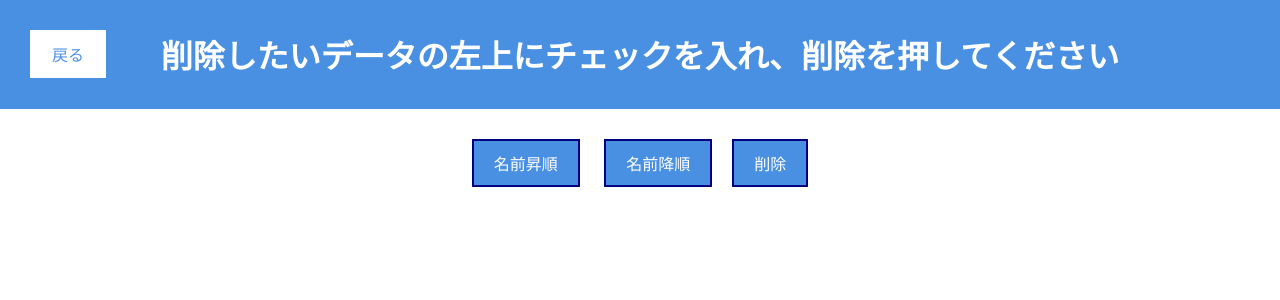
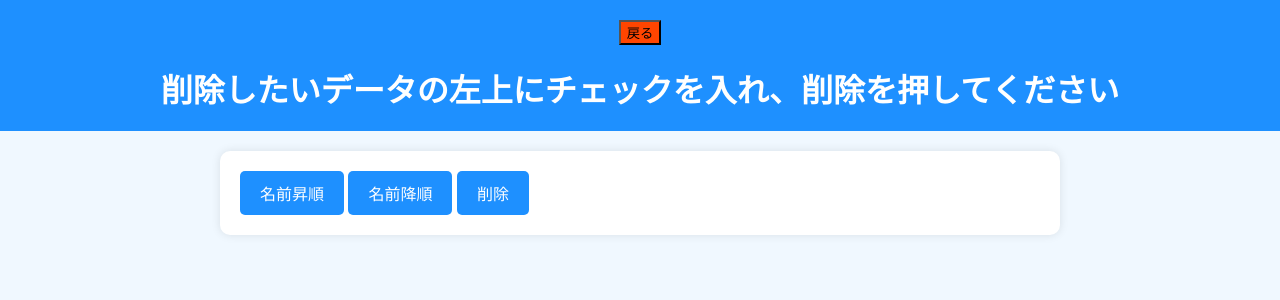
Before and after one commit to yabukilab/ogasawara-d, a PHP site: page /show_all.php in a window 1280 px wide. Shown: the top 300 px of the page. Run offline with PHP 8.4, Linux system fonts and the light colour scheme; the visitor is signed in with stand-in values (Sample User, id 1); data that the repository does not hold is empty.

Commit message:
お試しCSS

```diff
--- a/htdocs/style.css
+++ b/htdocs/style.css
@@ -1,194 +1,175 @@
-/*style.css*/
-/*全体*/
+/* style.css */
+
 body {
     font-family: Arial, sans-serif;
-    background-color: #FFFFFF;
     margin: 0;
     padding: 0;
+    background-color: #f0f8ff;
+    color: #333;
 }
+
 .header {
-    background-color: #4A90E2;
+    background-color: #1e90ff;
     color: white;
-    padding: 10px 0;
-    text-align: center;
-    position: relative;
-}
-.header .return-button {
-    position: absolute;
-    left: 10px;
-    top: 50%;
-    transform: translateY(-50%);
-    background-color: white;
-    color: #4A90E2;
-    border: 2px solid #fff;
-    padding: 10px 20px;
-    margin-left: 20px;
-    font-size: 16px;
-    cursor: pointer;
-}
-.header .return-button:hover {
-    background-color: #4A90E2;
-    color: white;
-    border: 2px solid #fff;
-}
-.container {
-    width: 90%;
-    margin: 20px auto;
+    padding: 20px;
     text-align: center;
 }
+
+.header h1 {
+    margin: 0;
+    font-size: 2em;
+}
+
+.container {
+    max-width: 800px;
+    margin: 20px auto;
+    padding: 20px;
+    background-color: white;
+    box-shadow: 0 0 10px rgba(0, 0, 0, 0.1);
+    border-radius: 10px;
+}
+
 .title {
-    font-size: 24px;
-    margin-bottom: 30px;
+    font-size: 1.5em;
+    margin-bottom: 20px;
+    text-align: center;
 }
+
 .form-group {
     margin-bottom: 20px;
 }
-input {
+
+.form-group label {
+    display: block;
+    margin-bottom: 5px;
+    font-weight: bold;
+}
+
+.form-group input[type="text"],
+.form-group input[type="password"],
+.form-group input[type="file"],
+.form-group textarea {
+    width: 100%;
     padding: 10px;
-    font-size: 16px;
-    width: 200px;
-    display: block;
-    margin: 0 auto;
+    box-sizing: border-box;
+    border: 1px solid #ccc;
+    border-radius: 5px;
 }
+
+.form-group input[type="file"] {
+    padding: 3px;
+}
+
+.button {
+    display: inline-block;
+    padding: 10px 20px;
+    font-size: 1em;
+    color: white;
+    background-color: #1e90ff;
+    border: none;
+    border-radius: 5px;
+    text-align: center;
+    cursor: pointer;
+    transition: background-color 0.3s ease;
+}
+
+.button:hover {
+    background-color: #1c86ee;
+}
+
+.return-button {
+    background-color: #ff4500;
+    margin-bottom: 20px;
+}
+
+.return-button:hover {
+    background-color: #ff6347;
+}
+
+.grid-container {
+    display: grid;
+    grid-template-columns: repeat(auto-fill, minmax(200px, 1fr));
+    gap: 20px;
+}
+
+.book-item,
+.book-itemNot {
+    border: 1px solid #ddd;
+    border-radius: 5px;
+    overflow: hidden;
+    box-shadow: 0 0 10px rgba(0, 0, 0, 0.1);
+}
+
+.book-item img,
+.book-itemNot img {
+    width: 100%;
+    height: auto;
+}
+
+.book-item-title,
+.book-item-titleNot {
+    padding: 10px;
+    background-color: #1e90ff;
+    color: white;
+    text-align: center;
+    font-weight: bold;
+}
+
+.book-item-titleNot {
+    background-color: #ff4500;
+}
+
 .error {
     color: red;
-    margin-top: 20px;
+    margin-bottom: 20px;
 }
-/*ボタン*/
-.button {
-    background-color: #4A90E2;
-    color: white;
-    border: 2px solid #000080;
-    padding: 10px 20px;
-    font-size: 16px;
-    cursor: pointer;
-    margin: 10px;
+
+.conditions {
+    margin-bottom: 20px;
+    font-size: 0.9em;
+    color: #555;
 }
-.button:hover {
-    background-color: #357ABD;
-}
-.buttonA {
-    background-color: #4A90E2;
-    color: white;
-    border: 2px solid #000080;
-    padding: 30px 30px;
-    font-size: 16px;
-    margin: 20px 0;
-    cursor: pointer;
-    width: 200px;
-}
-.buttons {
-    text-align: center;
-    margin: 20px 0;
-    display: flex;
-    flex-wrap: wrap;
-    justify-content: center;
-}
-/*detail.php*/
-.image-container {
-    text-align: center;
-}
-.image-container img {
-    max-width: 100%;
-    height: auto;
-}
-.form-container {
-    text-align: center;
-    margin: 20px 0;
-}
-.form-container input[type="checkbox"] {
-    margin: 10px;
-}
-.form-container textarea {
+
+textarea {
     width: 100%;
     height: 100px;
-    margin: 20px 0;
+    padding: 10px;
+    border: 1px solid #ccc;
+    border-radius: 5px;
+    box-sizing: border-box;
+    resize: vertical;
 }
-/*home.php*/
-.grid-container {
-    display: grid;
-    grid-template-columns: repeat(auto-fill, minmax(100px, 1fr));
-    gap: 10px;
-    justify-items: center;
+
+/* Navbar styles */
+.navbar {
+    overflow: hidden;
+    background-color: #333;
 }
-@media (min-width: 1200px) {
+
+.navbar a {
+    float: left;
+    display: block;
+    color: #f2f2f2;
+    text-align: center;
+    padding: 14px 16px;
+    text-decoration: none;
+}
+
+.navbar a:hover {
+    background-color: #ddd;
+    color: black;
+}
+
+/* Responsive styles */
+@media (max-width: 600px) {
+    .form-group input[type="text"],
+    .form-group input[type="password"],
+    .form-group input[type="file"],
+    .form-group textarea {
+        width: 100%;
+    }
+
     .grid-container {
-        grid-template-columns: repeat(7, 1fr);
+        grid-template-columns: repeat(auto-fill, minmax(150px, 1fr));
     }
 }
-@media (max-width: 1199px) and (min-width: 900px) {
-    .grid-container {
-        grid-template-columns: repeat(5, 1fr);
-    }
-}
-@media (max-width: 899px) {
-    .grid-container {
-        grid-template-columns: repeat(4, 1fr);
-    }
-}
-.book-item {
-    border: 1px solid #ccc;
-    padding: 10px;
-    text-align: center;
-    background-color: #000;
-}
-.book-item img {
-    max-width: 100%;
-    height: auto;
-}
-.book-item-title {
-    margin-top: 10px;
-    font-size: 16px;
-    text-decoration: none;
-    color: white;
-}
-/*imgimport*/
-input[type="text"],
-input[type="file"] {
-    padding: 10px;
-    font-size: 16px;
-    width: 200px; /* Adjusted width */
-}
-/*index.php*/
-/*loginnew.php*/
-.conditions {
-    margin-bottom: 20px;
-    color: #4A90E2;
-}
-/*show_all.php*/
-.checkbox {
-    position: absolute;
-    top: 10px;
-    left: 10px;
-    width: 20px;
-    height: 20px;
-    transform: scale(1.5); /* チェックボックスのサイズを大きくする */
-}
-/*show_all.php*/
-.book-itemNot {
-    border: 1px solid #ccc;
-    padding: 10px;
-    text-align: center;
-    background-color: #000;
-    position: relative;
-}
-.book-itemNot img {
-    max-width: 100%;
-    height: auto;
-    cursor: default; /* クリックできないようにする */
-}
-.book-item-titleNot {
-    margin-top: 10px;
-    font-size: 16px;
-    text-decoration: none;
-    color: white;
-    cursor: default; /* クリックできないようにする */
-}
-.checkboxNot {
-    position: absolute;
-    top: 10px;
-    left: 10px;
-    width: 20px;
-    height: 20px;
-    transform: scale(1.5); /* チェックボックスのサイズを大きくする */
-}
```
